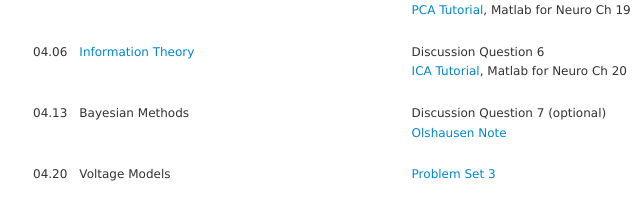
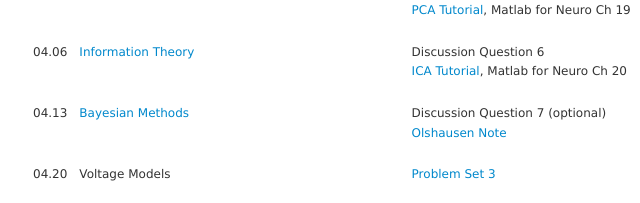
Before and after one commit to stevensonlab/teaching, a plain HTML site: page sand/index.html in a window 1280 px wide. Shown: the part 1160-1363 px from the top of the page, 323-963 px from the left. Drawn offline with nearby package versions, Linux system fonts and the light colour scheme; files whose address does not match are found by name.

Commit message:
link for lec10

```diff
--- a/sand/index.html
+++ b/sand/index.html
@@ -126,7 +126,7 @@
 			<a href="reading/NN00new.pdf">ICA Tutorial</a>, Matlab for Neuro Ch 20<br><br>
 			</td></tr>
 
-			<tr valign="top"><td>04.13</td><td>Bayesian Methods</td>
+			<tr valign="top"><td>04.13</td><td><a href="https://www.dropbox.com/s/qeecfkk3kzs57pr/Lec10-BayesianMethods.pdf">Bayesian Methods</a></td>
 			<td>Discussion Question 7 (optional)<br>
 			<a href="reading/bayes.pdf">Olshausen Note</a><br><br>
 			</td></tr>
```
